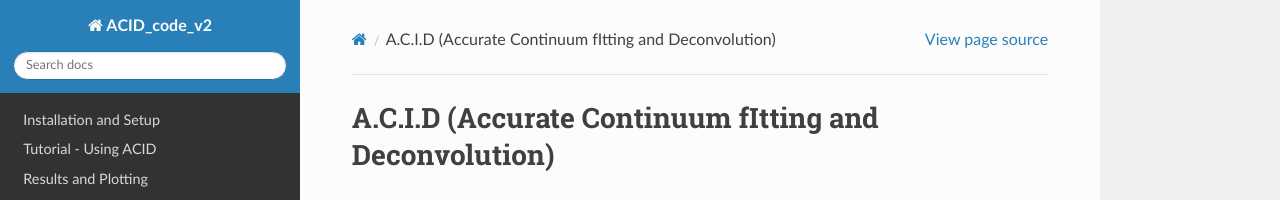
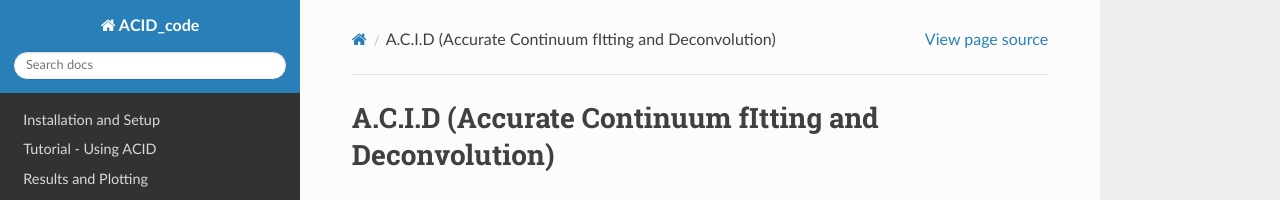
Before and after one commit to ldolan05/ACID, a Sphinx documentation site: the page built from docs/index.rst, in a window 1280 px wide. Shown: the top 200 px of the page. Built offline with Sphinx 7.4.7 and the Read the Docs theme 3.1.0, drawn with Linux system fonts in a browser that asks for light colours.

```diff
--- a/docs/conf.py
+++ b/docs/conf.py
@@ -11,7 +11,7 @@ sys.path.insert(0, os.path.abspath('../src'))
 # -- Project information -----------------------------------------------------
 # https://www.sphinx-doc.org/en/master/usage/configuration.html#project-information
 
-project = 'ACID_code_v2'
+project = 'ACID_code'
 copyright = '2025, Benjamin Cadell'
 author = 'Benjamin Cadell'
 root_doc = 'index'
```
